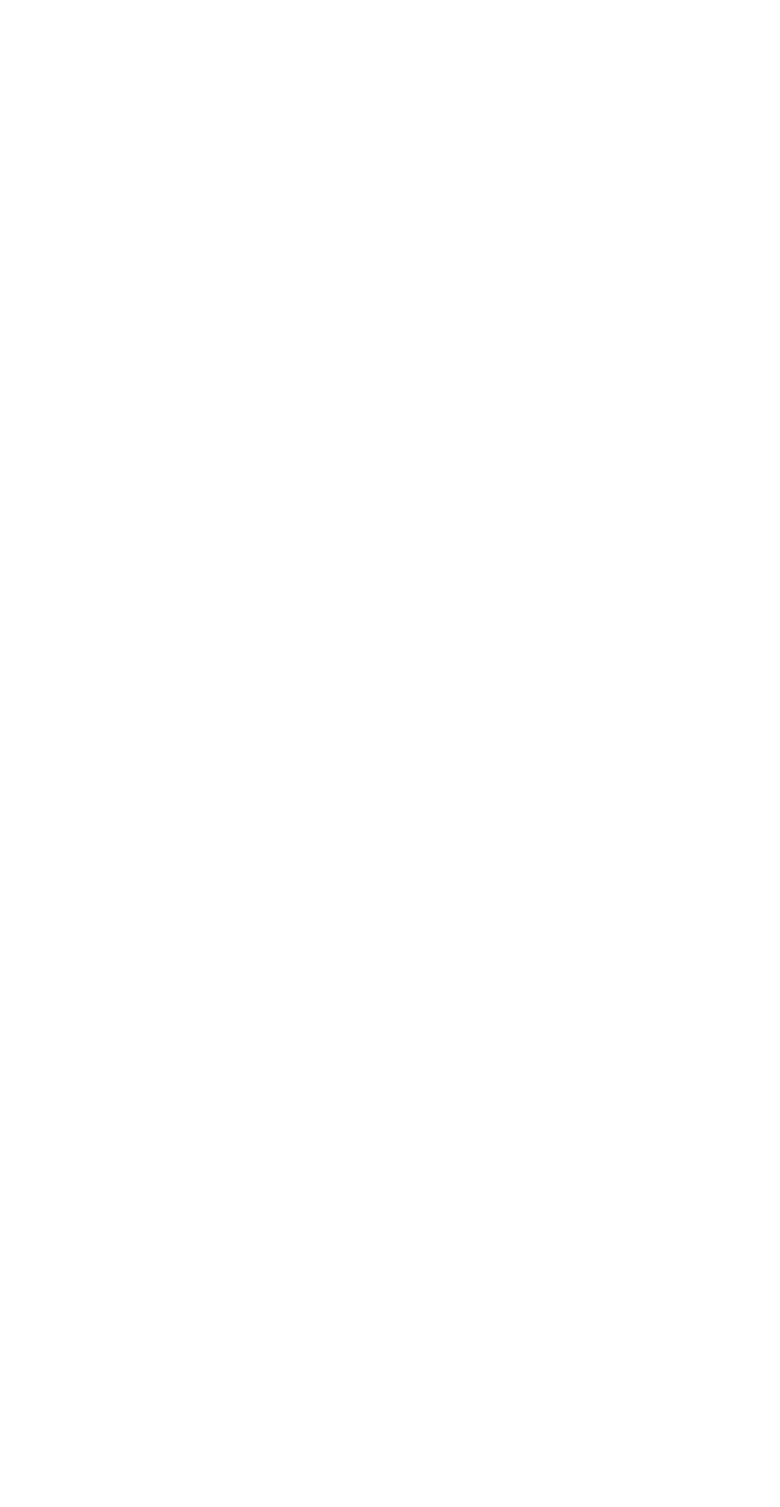
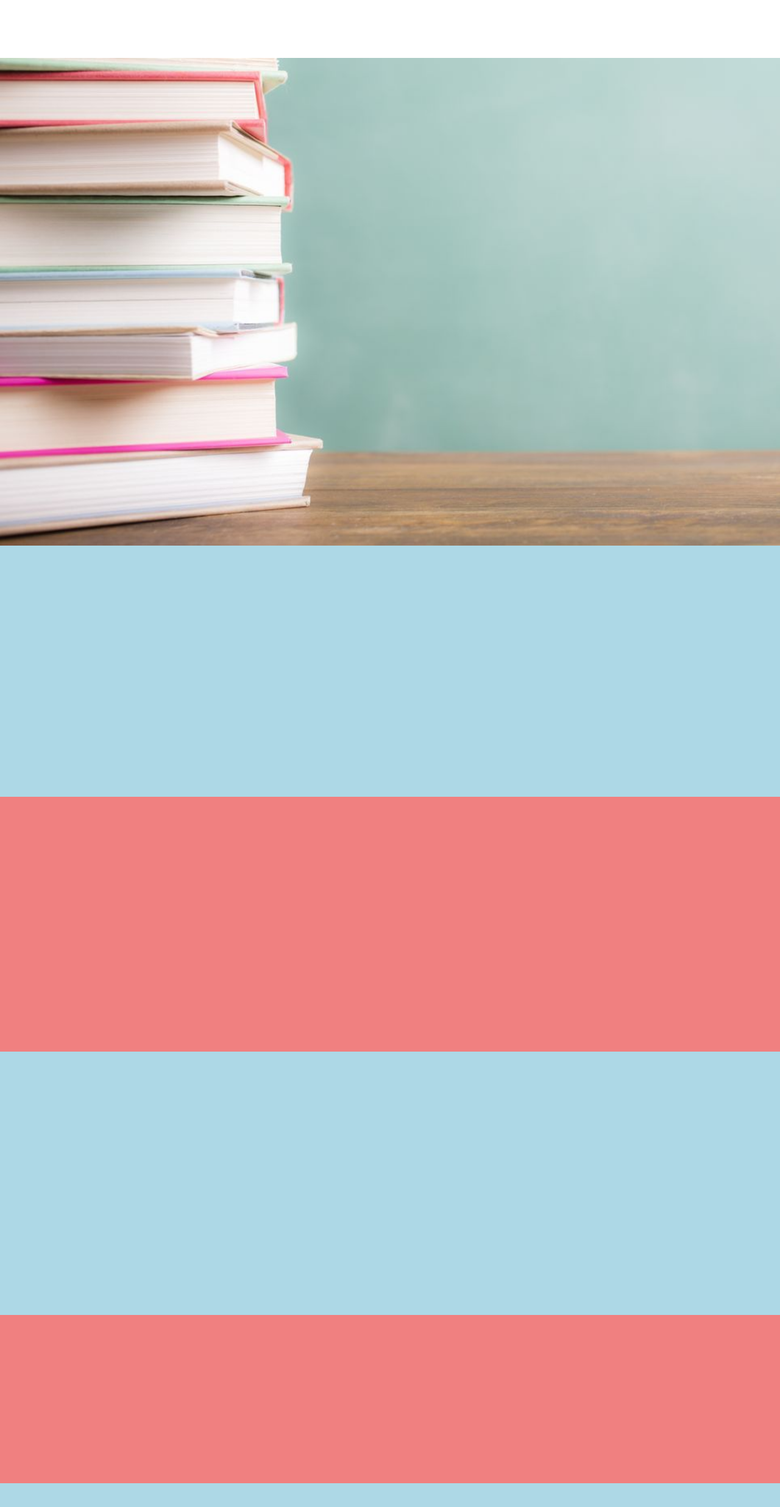
Before and after one commit to micaiann/Proyecto-React, a Next.js app: page / in a window 1280 px wide. Shown: the top 2472 px of the page at 61% size. Before the commit the page ends 800 px from the top, so only its background shows below. Built offline with nearby package versions, Linux system fonts and the light colour scheme.

Commit message:
Modificación del main y agregado de carpetas
Se agrega la base estructural del proyecto , acompañada de una carpeta
de componentes(contenida en la carpeta "src") subdividida por clases, y
una carpeta "images"(contenida en la carpeta "public") que alojara las
fotos que se utilizaran en el trabajo.

```diff
--- a/src/pages/index.js
+++ b/src/pages/index.js
@@ -2,6 +2,7 @@ import Head from 'next/head'
 import Image from 'next/image'
 import { Inter } from 'next/font/google'
 import styles from '@/styles/Home.module.css'
+
 
 const inter = Inter({ subsets: ['latin'] })
 
@@ -16,7 +17,31 @@ const index = () => {
         <meta name="viewport" content="width=device-width, initial-scale=1" />
         <link rel="icon" href="/favicon.ico" />
       </Head>
+
+
       <main>
+
+        {/* NAVBAR */}
+        <div className={styles.navbar}></div>
+
+        {/* HOME */}
+        <div className={styles.home}></div>
+
+        {/* NEWS */}
+        <div className={styles.news}></div>
+
+        {/* CATEGORIES */}
+        <div className={styles.categories}></div>
+
+        {/* INFORMATION */}
+        <div className={styles.information}></div>
+
+        {/* IMAGES */}
+        <div className={styles.images}></div>
+
+        {/* FOOTER */}
+        <div className={styles.footer}></div>
+
 
       </main>
     </>
--- a/src/styles/Home.module.css
+++ b/src/styles/Home.module.css
@@ -227,3 +227,50 @@
     transform: rotate(0deg);
   }
 }
+
+.navbar {
+  width: 100%;
+  height: 95px;
+
+}
+
+.home {
+  height: 100vh;
+  width: 100%;
+  background-image: url(/images/Libros-Home.jpeg);
+  background-size: cover;
+  background-repeat: no-repeat;
+}
+
+.news {
+  width: 100%;
+  height: 412px;
+  background-color:lightblue;
+}
+
+.categories{
+  width: 100%;
+  height: 418px;
+  background-color: lightcoral;
+}
+
+.information {
+  width: 100%;
+  height: 432px;
+  background-color: lightblue;
+
+}
+
+.images {
+  width: 100%;
+  height: 276px;
+  background-color: lightcoral;
+
+}
+
+.footer {
+  width: 100%;
+  height: 457px;
+  background-color: lightblue;
+
+}
--- a/src/styles/globals.css
+++ b/src/styles/globals.css
@@ -79,11 +79,11 @@
   margin: 0;
 }
 
-html,
+/* html,
 body {
   max-width: 100vw;
   overflow-x: hidden;
-}
+} */
 
 /* body {
   color: rgb(var(--foreground-rgb));
```
Also changed, not shown: public/images/Libros-Home.jpeg (added).
